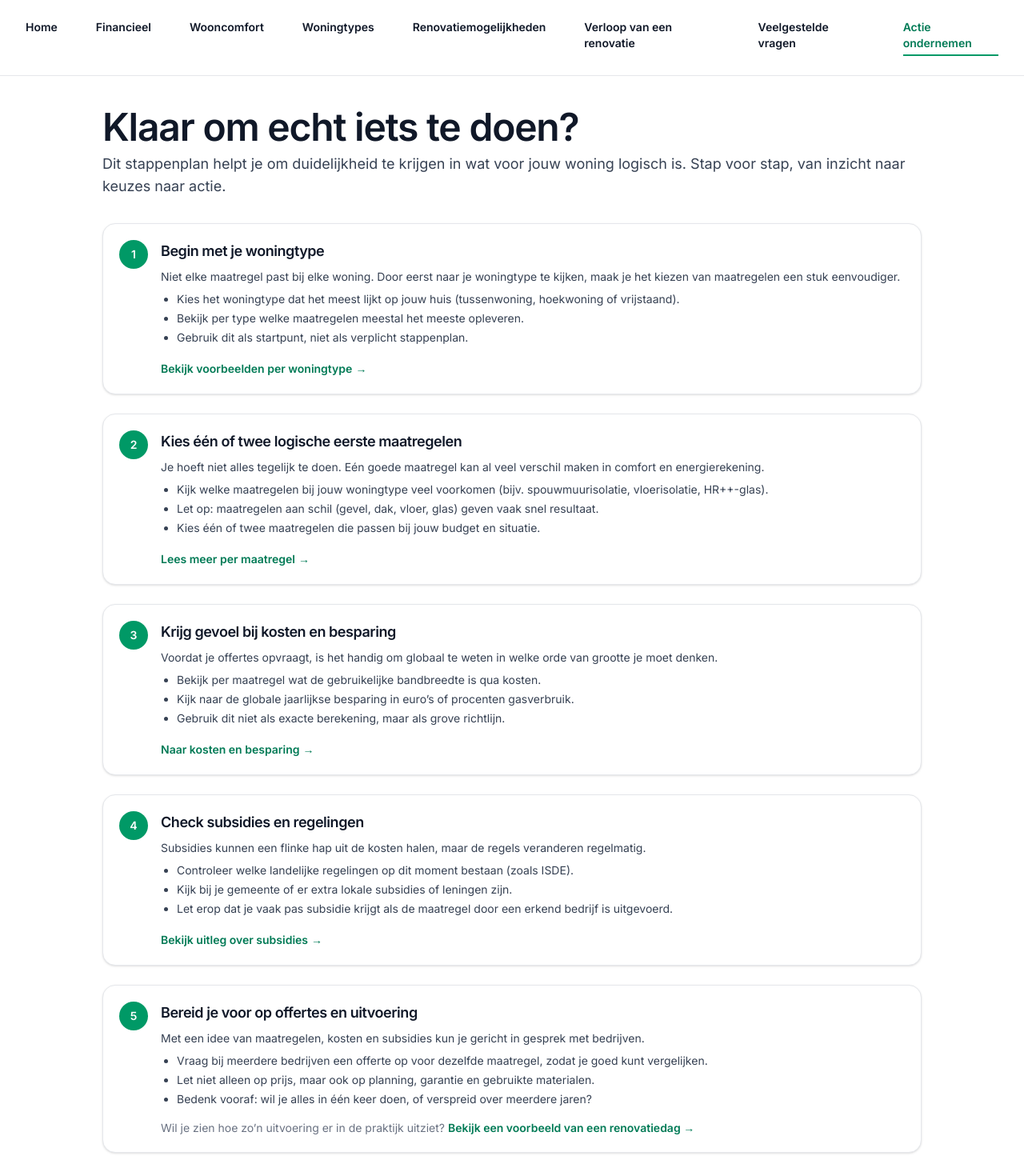
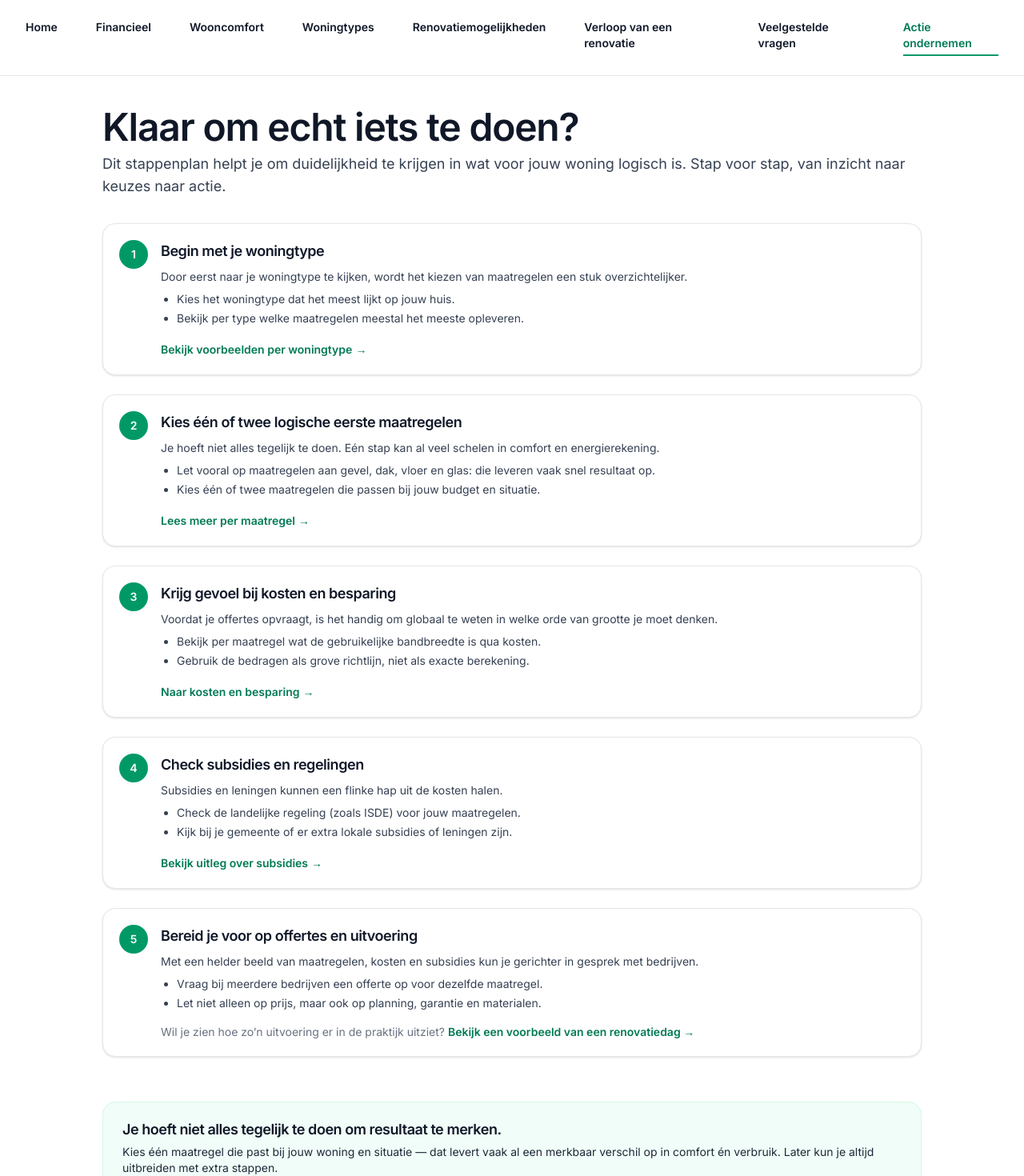
Before and after one commit to tjmichiels/renoveerjewoning, a Next.js app: page /actie-ondernemen in a window 1280 px wide. Shown: the top 1470 px of the page at 80% size. Built offline with nearby package versions, Linux system fonts and the light colour scheme.

Commit message:
Tekst verbeterd (korter, beter leesbaar)

```diff
--- a/app/actie-ondernemen/page.tsx
+++ b/app/actie-ondernemen/page.tsx
@@ -15,11 +15,10 @@
         nr: "1",
         title: "Begin met je woningtype",
         summary:
-            "Niet elke maatregel past bij elke woning. Door eerst naar je woningtype te kijken, maak je het kiezen van maatregelen een stuk eenvoudiger.",
+            "Door eerst naar je woningtype te kijken, wordt het kiezen van maatregelen een stuk overzichtelijker.",
         bullets: [
-            "Kies het woningtype dat het meest lijkt op jouw huis (tussenwoning, hoekwoning of vrijstaand).",
+            "Kies het woningtype dat het meest lijkt op jouw huis.",
             "Bekijk per type welke maatregelen meestal het meeste opleveren.",
-            "Gebruik dit als startpunt, niet als verplicht stappenplan.",
         ],
         linkLabel: "Bekijk voorbeelden per woningtype",
         href: "/woningtypes",
@@ -28,10 +27,9 @@
         nr: "2",
         title: "Kies één of twee logische eerste maatregelen",
         summary:
-            "Je hoeft niet alles tegelijk te doen. Eén goede maatregel kan al veel verschil maken in comfort en energierekening.",
+            "Je hoeft niet alles tegelijk te doen. Eén stap kan al veel schelen in comfort en energierekening.",
         bullets: [
-            "Kijk welke maatregelen bij jouw woningtype veel voorkomen (bijv. spouwmuurisolatie, vloerisolatie, HR++-glas).",
-            "Let op: maatregelen aan schil (gevel, dak, vloer, glas) geven vaak snel resultaat.",
+            "Let vooral op maatregelen aan gevel, dak, vloer en glas: die leveren vaak snel resultaat op.",
             "Kies één of twee maatregelen die passen bij jouw budget en situatie.",
         ],
         linkLabel: "Lees meer per maatregel",
@@ -44,8 +42,7 @@
             "Voordat je offertes opvraagt, is het handig om globaal te weten in welke orde van grootte je moet denken.",
         bullets: [
             "Bekijk per maatregel wat de gebruikelijke bandbreedte is qua kosten.",
-            "Kijk naar de globale jaarlijkse besparing in euro’s of procenten gasverbruik.",
-            "Gebruik dit niet als exacte berekening, maar als grove richtlijn.",
+            "Gebruik de bedragen als grove richtlijn, niet als exacte berekening.",
         ],
         linkLabel: "Naar kosten en besparing",
         href: "/financieel",
@@ -54,11 +51,10 @@
         nr: "4",
         title: "Check subsidies en regelingen",
         summary:
-            "Subsidies kunnen een flinke hap uit de kosten halen, maar de regels veranderen regelmatig.",
+            "Subsidies en leningen kunnen een flinke hap uit de kosten halen.",
         bullets: [
-            "Controleer welke landelijke regelingen op dit moment bestaan (zoals ISDE).",
+            "Check de landelijke regeling (zoals ISDE) voor jouw maatregelen.",
             "Kijk bij je gemeente of er extra lokale subsidies of leningen zijn.",
-            "Let erop dat je vaak pas subsidie krijgt als de maatregel door een erkend bedrijf is uitgevoerd.",
         ],
         linkLabel: "Bekijk uitleg over subsidies",
         href: "/financieel#subsidies",
@@ -67,14 +63,14 @@
         nr: "5",
         title: "Bereid je voor op offertes en uitvoering",
         summary:
-            "Met een idee van maatregelen, kosten en subsidies kun je gericht in gesprek met bedrijven.",
+            "Met een helder beeld van maatregelen, kosten en subsidies kun je gerichter in gesprek met bedrijven.",
         bullets: [
-            "Vraag bij meerdere bedrijven een offerte op voor dezelfde maatregel, zodat je goed kunt vergelijken.",
-            "Let niet alleen op prijs, maar ook op planning, garantie en gebruikte materialen.",
-            "Bedenk vooraf: wil je alles in één keer doen, of verspreid over meerdere jaren?",
+            "Vraag bij meerdere bedrijven een offerte op voor dezelfde maatregel.",
+            "Let niet alleen op prijs, maar ook op planning, garantie en materialen.",
         ],
     },
 ];
+
 
 export default function ActiePage() {
     return (
```
